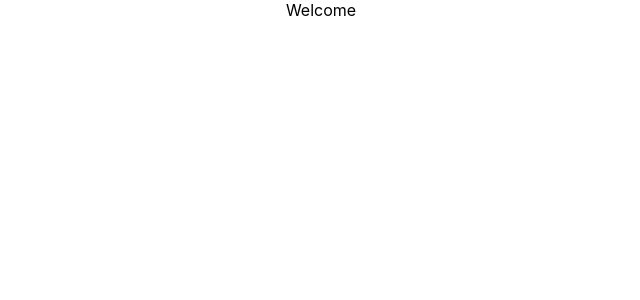
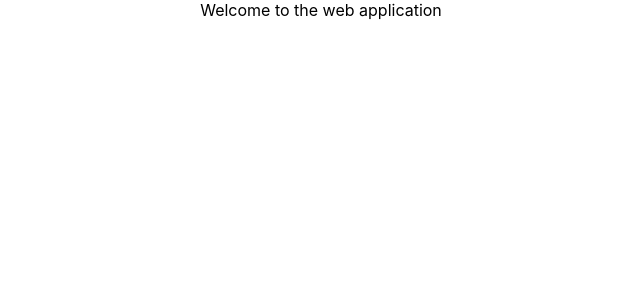
Before and after one commit to Babavaraprasad/chatroom_application, a React (Create React App) app: page / in a window 1280 px wide. Shown: the top 300 px of the page, without its empty margins (319-959 px from the left). Built offline with nearby package versions, Linux system fonts and the light colour scheme.

Commit message:
new change

```diff
--- a/src/App.js
+++ b/src/App.js
@@ -4,7 +4,7 @@ import './App.css';
 function App() {
   return (
     <div className="App">
-    Welcome
+    Welcome to the web application
 
     </div>
   );
```
